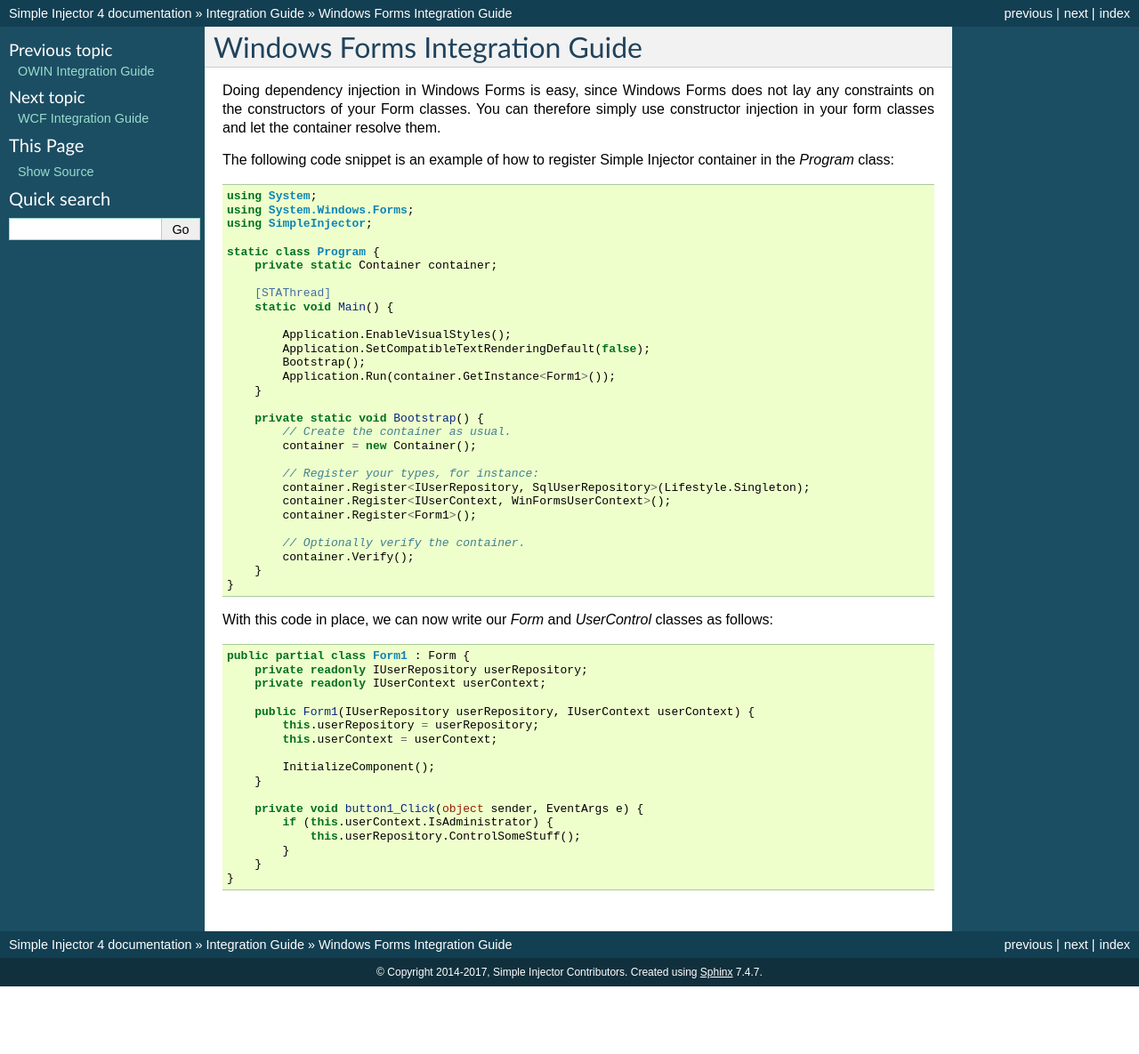
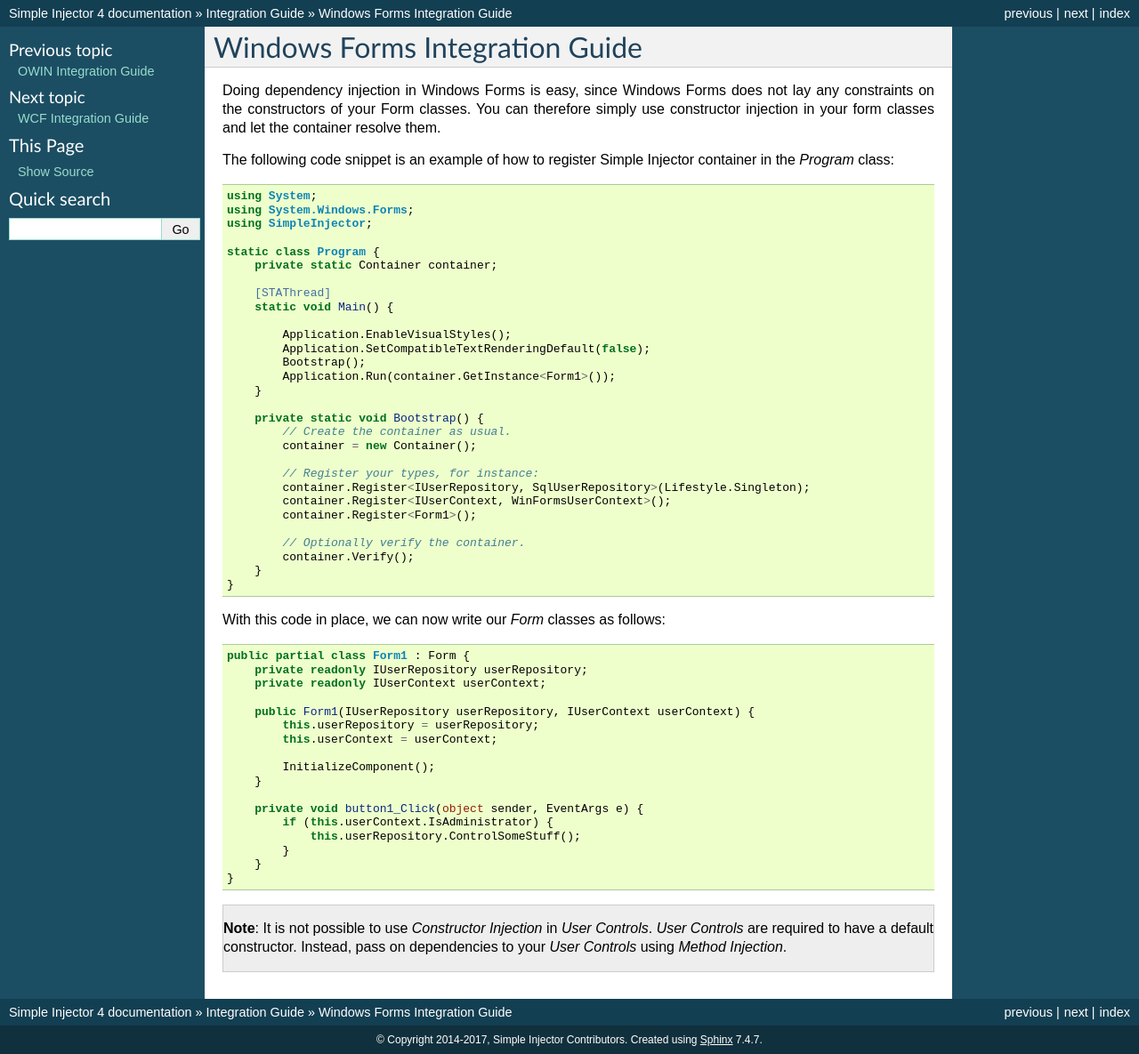
Before and after one commit to simpleinjector/Documentation, a Sphinx documentation site: the page built from source/windowsformsintegration.rst, in a window 1280 px wide. Shown: the whole page at 89% size. Built offline with Sphinx 7.4.7, drawn with Linux system fonts in a browser that asks for light colours; before the commit the page ends 1109 px from its top, so only the background shows below that.

Commit message:
Note added to windows forms integration guide.

```diff
--- a/source/windowsformsintegration.rst
+++ b/source/windowsformsintegration.rst
@@ -38,7 +38,7 @@ The following code snippet is an example of how to register Simple Injector cont
         }
     }
 
-With this code in place, we can now write our *Form* and *UserControl* classes as follows:
+With this code in place, we can now write our *Form* classes as follows:
 
 .. code-block:: c#
 
@@ -59,3 +59,7 @@ With this code in place, we can now write our *Form* and *UserControl* classes a
             }
         }
     }
+
+.. container:: Note
+
+    **Note**: It is not possible to use *Constructor Injection* in *User Controls*. *User Controls* are required to have a default constructor. Instead, pass on dependencies to your *User Controls* using *Method Injection*.
```
